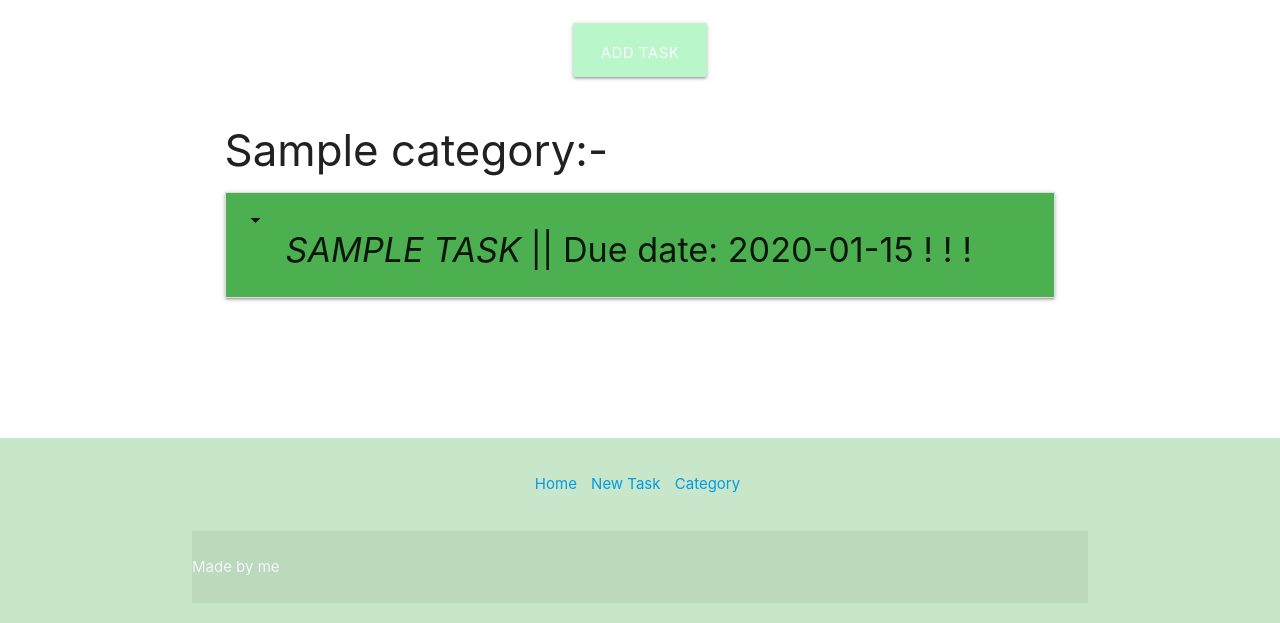
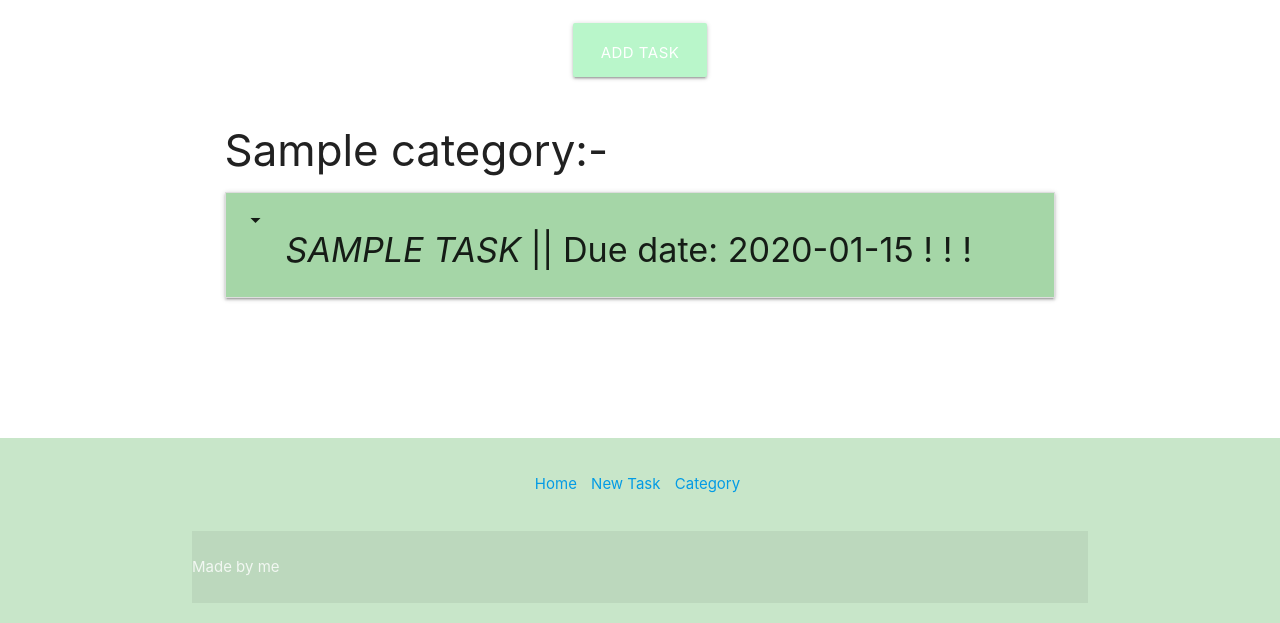
Before and after one commit to alcl2000/task-planner, a Flask app: page / in a window 1280 px wide. Shown: the part 177-800 px from the top of the page. Run offline with Flask 2, Linux system fonts and the light colour scheme; tables that the repository leaves empty hold one stand-in row (values such as "Sample post").

Commit message:
style: tasks colour updated

```diff
--- a/taskmanager/templates/tasks.html
+++ b/taskmanager/templates/tasks.html
@@ -18,7 +18,7 @@
                     {% for task in tasks|sort(attribute="due_date")| sort( reverse=true, attribute="is_urgent") %}
                         {% if task.category_id == category.id %}
                             <li>
-                            <div class="collapsible-header green"><i class="material-icons">arrow_drop_down</i>
+                            <div class="collapsible-header green lighten-3"><i class="material-icons">arrow_drop_down</i>
                                 <h5>{{ task.category_ }}  </h5>
                                 <h4><em>{{task.task_name.upper()}}</em> || Due date: {{task.due_date}}
                                     {% if task.is_urgent == True %}
```
